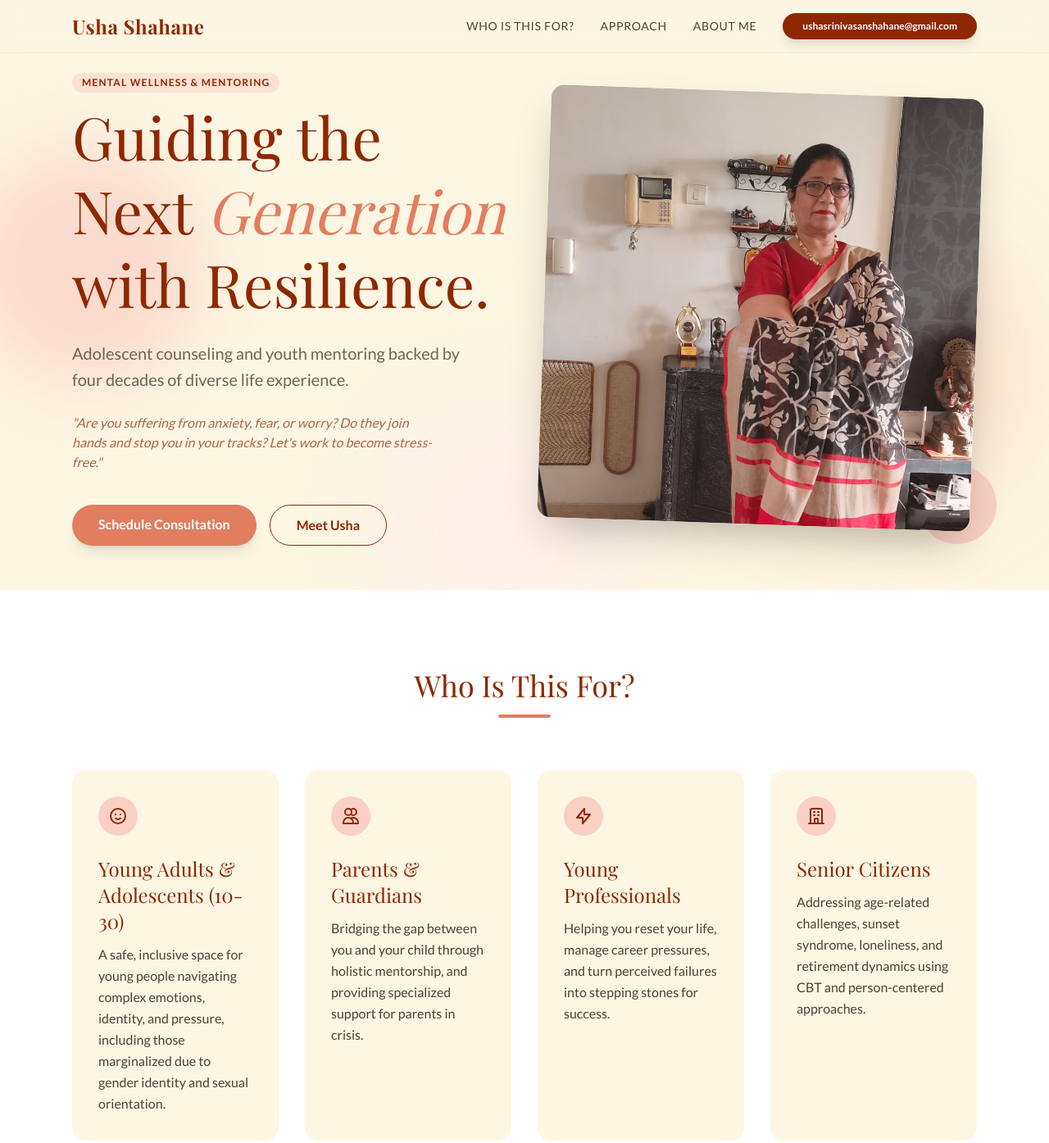
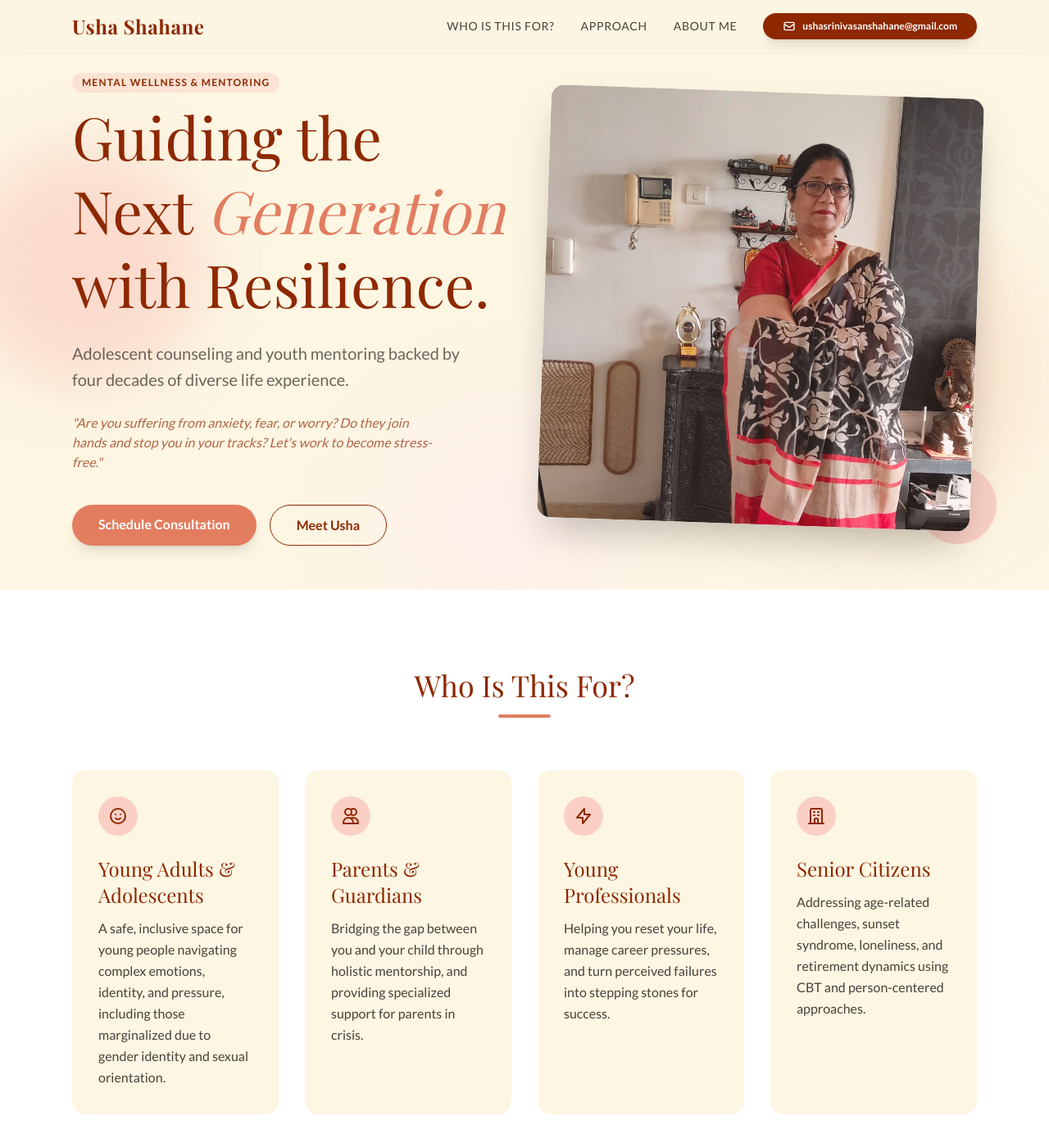
Before and after one commit to Bingeljell/usha_shahane_portfolio, a website: page index.html in a window 1280 px wide. Shown: the top 1395 px of the page at 82% size. Drawn offline with nearby package versions, Linux system fonts and the light colour scheme; files that its build step writes are made by us from their sources; a web font is replaced by a local one.

Commit message:
style: add email icon to navigation

```diff
--- a/index.html
+++ b/index.html
@@ -42,7 +42,10 @@
                 <a href="#who" class="text-warm-gray hover:text-terracotta transition-colors text-sm uppercase tracking-wider">Who Is This For?</a>
                 <a href="#approach" class="text-warm-gray hover:text-terracotta transition-colors text-sm uppercase tracking-wider">Approach</a>
                 <a href="#about" class="text-warm-gray hover:text-terracotta transition-colors text-sm uppercase tracking-wider">About Me</a>
-                <a href="mailto:ushasrinivasanshahane@gmail.com" class="px-6 py-2 bg-burgundy text-white rounded-full hover:bg-terracotta transition-colors shadow-lg transform hover:-translate-y-0.5 text-xs font-semibold lowercase">ushasrinivasanshahane@gmail.com</a>
+                <a href="mailto:ushasrinivasanshahane@gmail.com" class="flex items-center space-x-2 px-6 py-2 bg-burgundy text-white rounded-full hover:bg-terracotta transition-colors shadow-lg transform hover:-translate-y-0.5 text-xs font-semibold lowercase">
+                    <svg class="w-4 h-4" fill="none" stroke="currentColor" viewBox="0 0 24 24"><path stroke-linecap="round" stroke-linejoin="round" stroke-width="2" d="M3 8l7.89 5.26a2 2 0 002.22 0L21 8M5 19h14a2 2 0 002-2V7a2 2 0 00-2-2H5a2 2 0 00-2 2v10a2 2 0 002 2z"></path></svg>
+                    <span>ushasrinivasanshahane@gmail.com</span>
+                </a>
             </div>
 
             <!-- Mobile Menu Button -->
@@ -128,7 +131,7 @@
                     <div class="w-12 h-12 bg-peach rounded-full flex items-center justify-center mb-4 md:mb-6 group-hover:bg-terracotta transition-colors">
                         <svg class="w-6 h-6 text-burgundy group-hover:text-white" fill="none" stroke="currentColor" viewBox="0 0 24 24"><path stroke-linecap="round" stroke-linejoin="round" stroke-width="2" d="M14.828 14.828a4 4 0 01-5.656 0M9 10h.01M15 10h.01M21 12a9 9 0 11-18 0 9 9 0 0118 0z"></path></svg>
                     </div>
-                    <h3 class="font-serif text-xl md:text-2xl text-burgundy mb-3">Young Adults & Adolescents (10-30)</h3>
+                    <h3 class="font-serif text-xl md:text-2xl text-burgundy mb-3">Young Adults & Adolescents</h3>
                     <p class="text-warm-gray leading-relaxed text-sm md:text-base">
                         A safe, inclusive space for young people navigating complex emotions, identity, and pressure, including those marginalized due to gender identity and sexual orientation.
                     </p>
```
